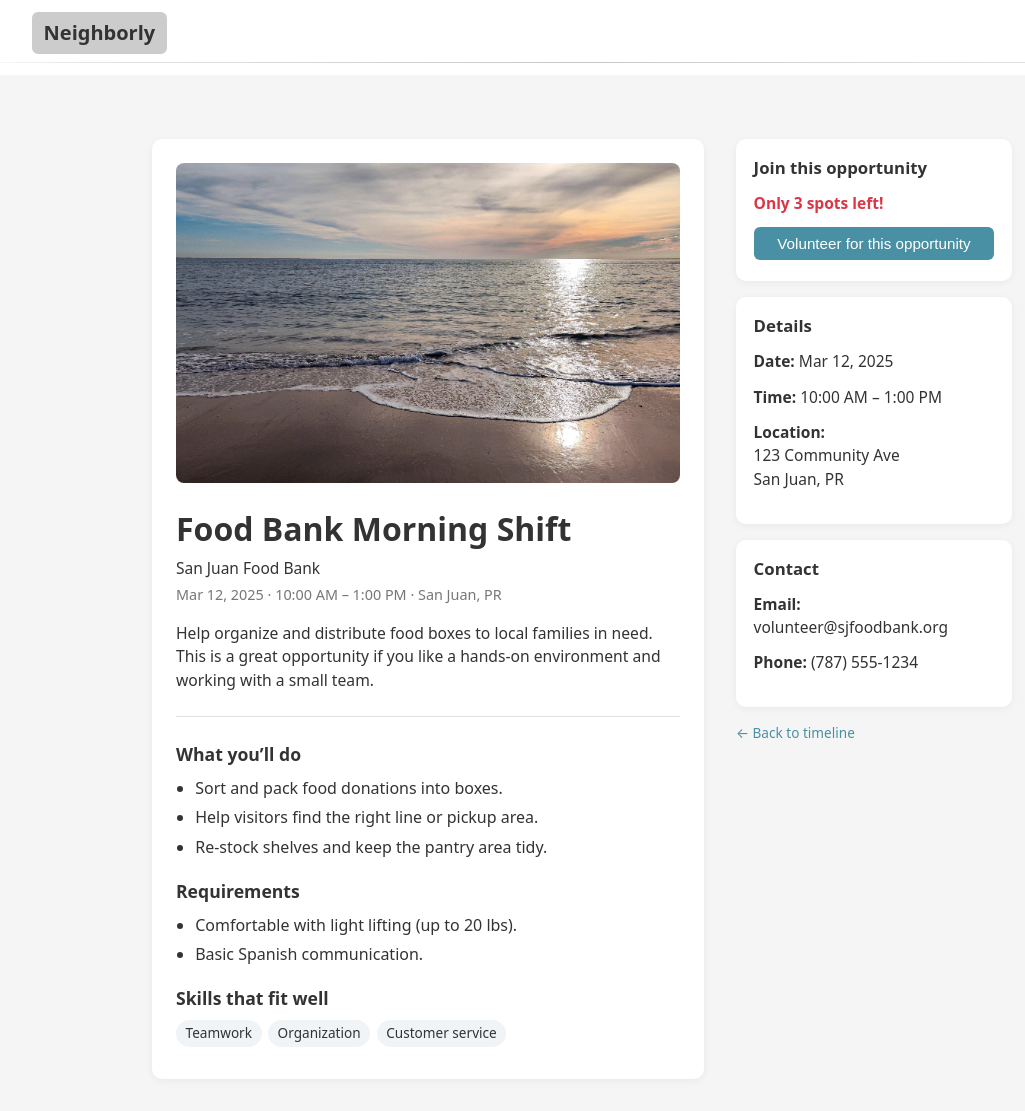
After one commit to amrosner/neighborly, a PHP site: page /pages/opportunity_details.php in a window 1280 px wide. The commit adds this page. Shown: the whole page, without its empty margins (58-1083 px from the left). Run offline with PHP 8.4, Linux system fonts and the light colour scheme.

Commit message:
Add opportunity details page with volunteer functionality and styling

```diff
--- /dev/null
+++ b/pages/opportunity_details.php
@@ -0,0 +1,113 @@
+<?php
+// pages/opportunity_details.php
+session_start();
+
+$pageTitle = "Opportunity details";
+$authPage  = false;
+
+// display in the UI, REPLACE
+$opportunityId = isset($_GET['id']) ? (int) $_GET['id'] : 1;
+
+ob_start();
+?>
+
+<div class="details-layout">
+
+    <!-- MAIN CONTENT -->
+    <section class="details-main">
+        <div class="details-image">
+            <img src="/static/img/placeholder.jpeg"
+                 alt="Food Bank Morning Shift">
+        </div>
+
+        <div class="details-header">
+            <h1>Food Bank Morning Shift</h1>
+
+            <p class="details-org">
+                San Juan Food Bank
+            </p>
+
+            <p class="details-meta">
+                <span>Mar 12, 2025</span>
+                ·
+                <span>10:00 AM – 1:00 PM</span>
+                ·
+                <span>San Juan, PR</span>
+            </p>
+        </div>
+
+        <p class="details-short">
+            Help organize and distribute food boxes to local families in need. This is a great
+            opportunity if you like a hands-on environment and working with a small team.
+        </p>
+
+        <hr class="details-divider">
+
+        <section class="details-section">
+            <h2>What you’ll do</h2>
+            <ul>
+                <li>Sort and pack food donations into boxes.</li>
+                <li>Help visitors find the right line or pickup area.</li>
+                <li>Re-stock shelves and keep the pantry area tidy.</li>
+            </ul>
+        </section>
+
+        <section class="details-section">
+            <h2>Requirements</h2>
+            <ul>
+                <li>Comfortable with light lifting (up to 20 lbs).</li>
+                <li>Basic Spanish communication.</li>
+            </ul>
+        </section>
+
+        <section class="details-section">
+            <h2>Skills that fit well</h2>
+            <div class="details-tags">
+                <span class="details-tag">Teamwork</span>
+                <span class="details-tag">Organization</span>
+                <span class="details-tag">Customer service</span>
+            </div>
+        </section>
+    </section>
+
+    <!-- SIDEBAR -->
+    <aside class="details-sidebar">
+        <div class="details-sidebar-card">
+            <h2>Join this opportunity</h2>
+
+            <p class="details-spots">
+                <span class="details-warning">Only 3 spots left!</span>
+            </p>
+
+            <button type="button" class="btn btn-full details-volunteer-btn">
+                Volunteer for this opportunity
+            </button>
+
+        </div>
+
+        <div class="details-sidebar-card">
+            <h2>Details</h2>
+            <p><strong>Date:</strong> Mar 12, 2025</p>
+            <p><strong>Time:</strong> 10:00 AM – 1:00 PM</p>
+            <p><strong>Location:</strong><br>
+                123 Community Ave<br>
+                San Juan, PR
+            </p>
+        </div>
+
+        <div class="details-sidebar-card">
+            <h2>Contact</h2>
+            <p><strong>Email:</strong> volunteer@sjfoodbank.org</p>
+            <p><strong>Phone:</strong> (787) 555-1234</p>
+        </div>
+
+        <p class="helper">
+            <a href="/pages/timeline.php">← Back to timeline</a>
+        </p>
+    </aside>
+
+</div>
+
+<?php
+$content = ob_get_clean();
+include __DIR__ . "/base.php";
--- a/static/css/style.css
+++ b/static/css/style.css
@@ -748,3 +748,140 @@ small,
 .timeline-org-badge:hover {
     background: rgba(0,0,0,0.85);
 }
+
+/*************** Opportunity Details ***************/
+
+.details-layout {
+    display: grid;
+    grid-template-columns: minmax(0, 2fr) minmax(260px, 1fr);
+    gap: 2rem;
+    align-items: flex-start;
+}
+
+@media (max-width: 800px) {
+    .details-layout {
+        grid-template-columns: 1fr;
+    }
+}
+
+.details-main {
+    background: var(--color-surface);
+    border-radius: 10px;
+    padding: 1.5rem 1.5rem 2rem;
+    box-shadow: 0 2px 8px rgba(0,0,0,0.05);
+}
+
+.details-image img {
+    width: 100%;
+    max-height: 320px;
+    object-fit: cover;
+    border-radius: 8px;
+    margin-bottom: 1rem;
+}
+
+.details-header h1 {
+    margin-bottom: 0.25rem;
+}
+
+.details-org {
+    font-weight: 500;
+    color: var(--color-text);
+    margin: 0 0 0.25rem;
+}
+
+.details-meta {
+    margin: 0 0 1rem;
+    font-size: 0.9rem;
+    color: var(--color-muted);
+}
+
+.details-short {
+    font-size: 0.98rem;
+    margin-bottom: 1.25rem;
+}
+
+.details-divider {
+    border: none;
+    border-top: 1px solid #e0e0e0;
+    margin: 1.5rem 0;
+}
+
+.details-section h2 {
+    font-size: 1.1rem;
+    margin-bottom: 0.5rem;
+}
+
+.details-section ul {
+    padding-left: 1.2rem;
+    margin: 0 0 1.2rem;
+}
+
+.details-section li {
+    margin-bottom: 0.35rem;
+}
+
+/* Tags */
+.details-tags {
+    display: flex;
+    flex-wrap: wrap;
+    gap: 0.4rem;
+}
+
+.details-tag {
+    padding: 0.2rem 0.6rem;
+    border-radius: 999px;
+    background: #f0f4f7;
+    font-size: 0.85rem;
+    color: var(--color-text);
+}
+
+/* Sidebar */
+.details-sidebar {
+    display: flex;
+    flex-direction: column;
+    gap: 1rem;
+}
+
+.details-sidebar-card {
+    background: var(--color-surface);
+    border-radius: 10px;
+    padding: 1rem 1.1rem 1.3rem;
+    box-shadow: 0 2px 8px rgba(0,0,0,0.05);
+    font-size: 0.95rem;
+}
+
+.details-sidebar-card h2 {
+    font-size: 1.05rem;
+    margin-top: 0;
+    margin-bottom: 0.75rem;
+}
+
+.details-spots {
+    margin: 0.25rem 0 0.75rem;
+}
+
+.details-warning {
+    color: #dc3545;
+    font-weight: 600;
+}
+
+.details-full {
+    color: #777;
+    font-weight: 500;
+}
+
+/* Volunteer button on details page */
+.details-volunteer-btn {
+    width: 100%;
+    text-align: center;
+}
+
+/* When a user volunteers, gray out the button */
+.volunteer-btn.volunteered,
+.details-volunteer-btn.volunteered {
+    background-color: #6c757d !important;
+    border-color: #6c757d !important;
+    color: #ffffff !important;
+    cursor: default;
+    opacity: 0.9;
+}
--- a/static/js/main.js
+++ b/static/js/main.js
@@ -70,4 +70,19 @@ document.addEventListener("DOMContentLoaded", () => {
             });
         }
     }
+
+    // ===========================
+    // 3. Details page: Volunteer button
+    // ===========================
+    const detailsVolunteerBtn = document.querySelector(".details-volunteer-btn");
+
+    if (detailsVolunteerBtn) {
+        detailsVolunteerBtn.addEventListener("click", () => {
+            if (detailsVolunteerBtn.classList.contains("volunteered")) return;
+
+            detailsVolunteerBtn.textContent = "You volunteered!";
+            detailsVolunteerBtn.disabled = true;
+            detailsVolunteerBtn.classList.add("volunteered");
+        });
+    }
 });
```
